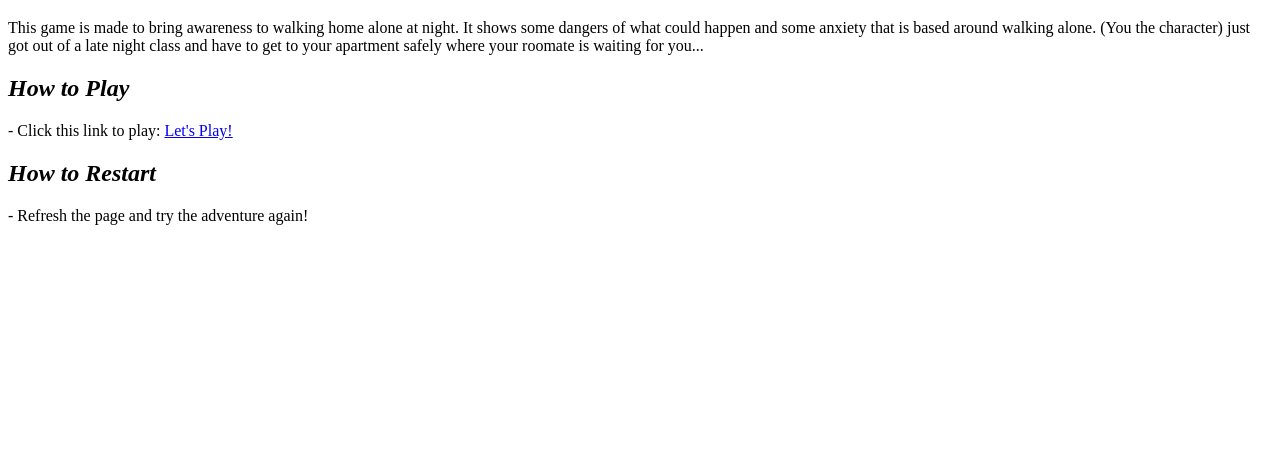
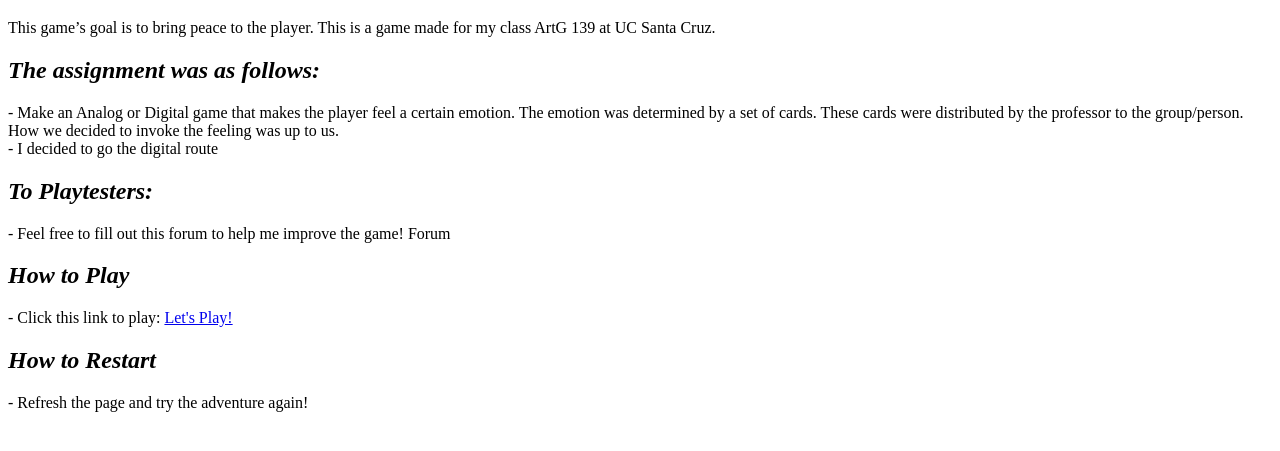
Before and after one commit to KarlzJr/Text-Adventure, a plain HTML site: page Flowers/index.html in a window 1280 px wide. Shown: the part 61-512 px from the top of the page. Drawn offline with Linux system fonts and the light colour scheme.

Commit message:
Updates to Home Page

```diff
--- a/Flowers/index.html
+++ b/Flowers/index.html
@@ -8,15 +8,26 @@
     <div class="intro">
       <h1>About the Game</h1>
       <p>
-      This game is made to bring awareness to walking home alone at night. It shows some dangers of what could happen and some anxiety that
-      is based around walking alone. (You the character) just got out of a late night class and have to get to your apartment safely where
-      your roomate is waiting for you...
+        This game’s goal is to bring peace to the player. This is a game made for my class ArtG 139 at UC Santa Cruz.
       </p>
+
+<h2><i>The assignment was as follows:</i></h2>
+  <p>
+  - Make an Analog or Digital game that makes the player feel a certain emotion.
+    The emotion was determined by a set of cards. These cards were distributed
+    by the professor to the group/person. How we decided to invoke the feeling was up to us.<br>
+  - I decided to go the digital route
+  </p>
+<h2><i>To Playtesters:</i></h2>
+
+  - Feel free to fill out this forum to help me improve the game!
+  Forum
+
     </div>
     <div class="howto">
       <p>
       <h2><i>How to Play</i></h2>
-      - Click this link to play: <a href="./Walking.html">Let's Play!</a>
+      - Click this link to play: <a href="./Flower.html">Let's Play!</a>
 
       <h2><i>How to Restart</i></h2>
       - Refresh the page and try the adventure again!
```
Also changed, not shown: index.html (+1 -1 lines).
